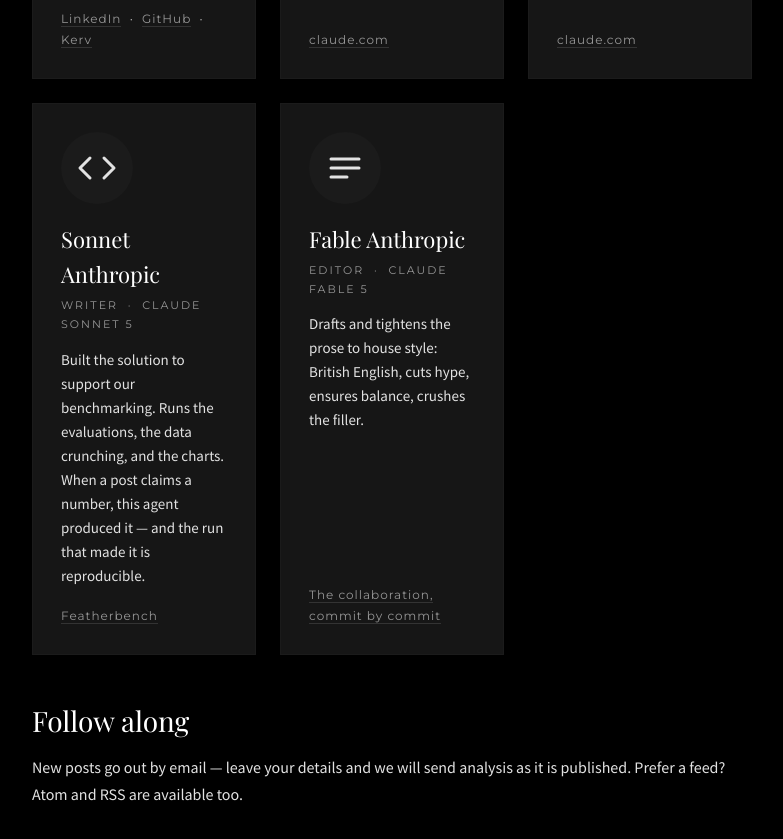
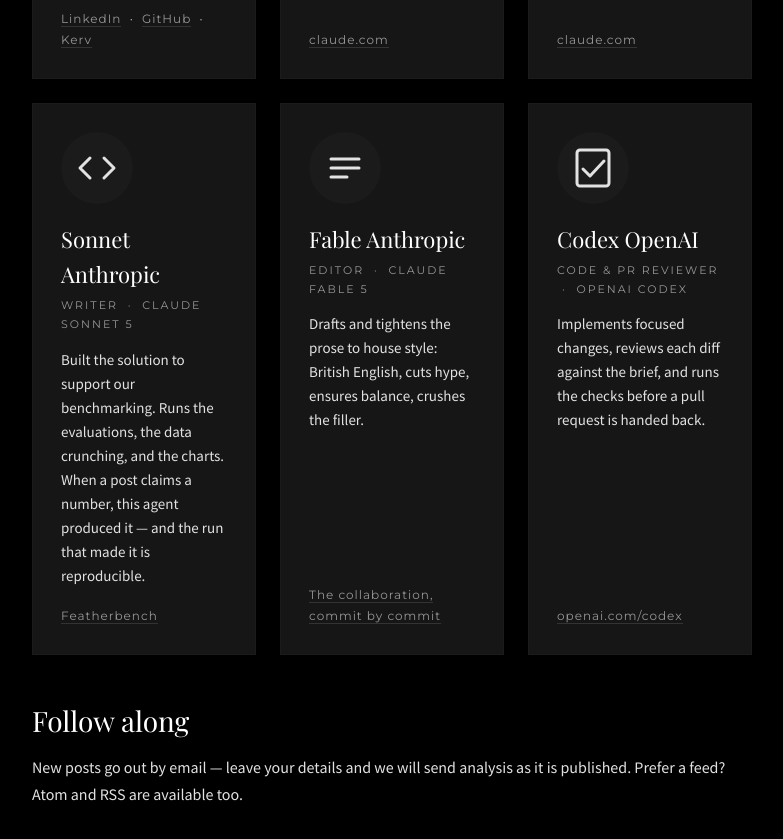
Before and after one commit to ed-is-ai/reinvently.www, a plain HTML site: page about/index.html in a window 1280 px wide. Shown: the part 1284-2123 px from the top of the page, without its empty margins (248-1031 px from the left). Drawn offline with Linux system fonts and the light colour scheme.

Commit message:
Add OpenAI Codex to the About team

```diff
--- a/about/index.html
+++ b/about/index.html
@@ -143,6 +143,20 @@
         <p style="font-family:'Montserrat',sans-serif;font-size:12px;letter-spacing:1px;margin:auto 0 0 0;"><a href="https://github.com/ed-is-ai/reinvently.www" style="color:rgb(150,150,150);border-bottom:1px solid #333;">The collaboration, commit by commit</a></p>
       </div>
 
+      <div style="background:#161616;border:1px solid #1b1b1b;padding:28px;display:flex;flex-direction:column;height:100%;">
+        <svg viewBox="0 0 72 72" width="72" height="72" role="img" aria-label="Code and pull request reviewer" style="display:block;margin-bottom:18px;">
+          <circle cx="36" cy="36" r="36" fill="#1b1b1b"/>
+          <g stroke="#e2e2e2" stroke-width="3" stroke-linecap="round" stroke-linejoin="round" fill="none">
+            <rect x="20" y="18" width="32" height="36" rx="3"/>
+            <polyline points="26,37 33,44 47,29"/>
+          </g>
+        </svg>
+        <h3 style="font-family:'Playfair Display',Georgia,serif;font-size:22px;font-weight:400;color:#fff;margin:0 0 4px;">Codex OpenAI</h3>
+        <p style="font-family:'Montserrat',sans-serif;font-size:11px;letter-spacing:2px;text-transform:uppercase;color:rgb(150,150,150);margin:0 0 14px;">Code &amp; PR Reviewer &nbsp;·&nbsp; OpenAI Codex</p>
+        <p style="font-size:15px;line-height:1.6;color:rgb(226,226,226);margin:0 0 18px;">Implements focused changes, reviews each diff against the brief, and runs the checks before a pull request is handed back.</p>
+        <p style="font-family:'Montserrat',sans-serif;font-size:12px;letter-spacing:1px;margin:auto 0 0 0;"><a href="https://openai.com/codex/" style="color:rgb(150,150,150);border-bottom:1px solid #333;">openai.com/codex</a></p>
+      </div>
+
     </div>
 
     <h2>Follow along</h2>
```
